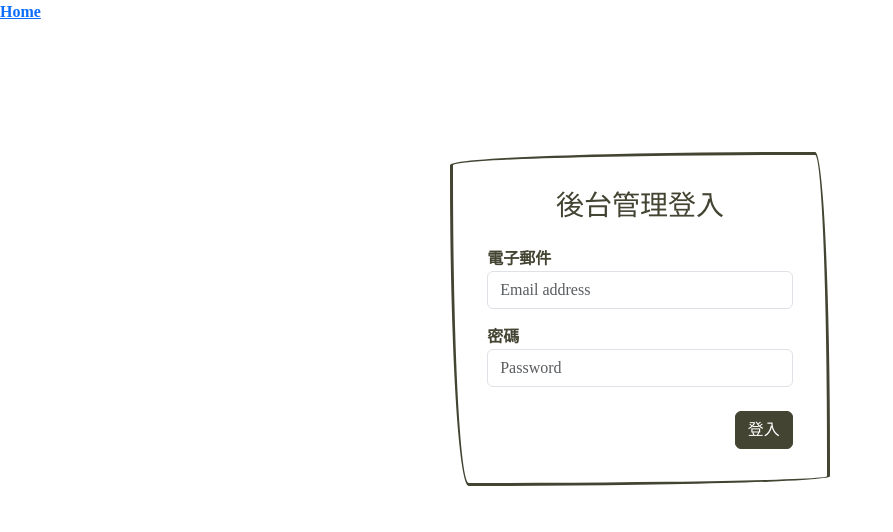
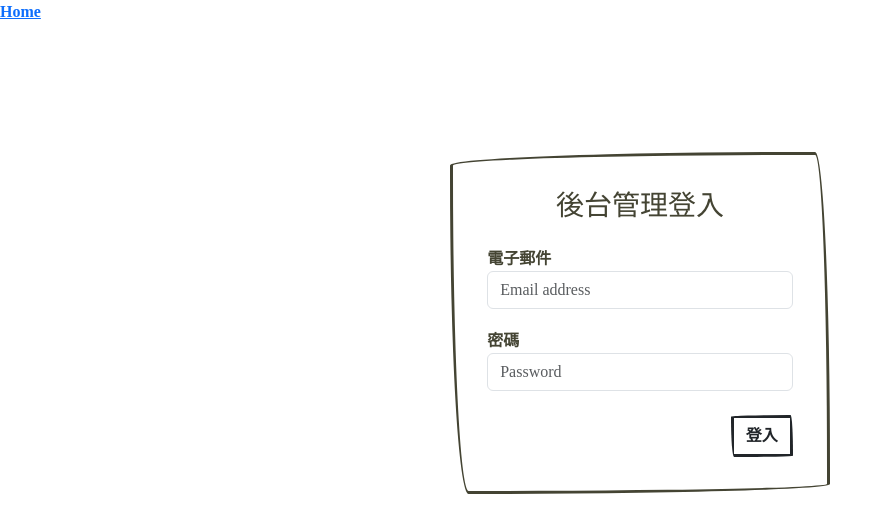
Before and after one commit to junhoulin/VUE_finalProject, a Vue app: page / in a window 1280 px wide. Shown: the top 532 px of the page, without its empty margins (0-893 px from the left). Built offline with nearby package versions, Linux system fonts and the light colour scheme; a web font is replaced by a local one.

Commit message:
Revise btn

```diff
--- a/src/views/AdminLogin.vue
+++ b/src/views/AdminLogin.vue
@@ -4,7 +4,7 @@
       <div class="col-md-4 form-background ">
         <h1 class="h3 mb-4 font-weight-normal row justify-content-center">後台管理登入</h1>
         <div class="mb-3">
-          <label for="inputEmail" class="sr-only">電子郵件
+          <label for="inputEmail" class="sr-only mb-1">電子郵件
           <input
             type="email"
             id="inputEmail"
@@ -28,7 +28,7 @@
         </label>
         </div>
         <div class="text-end mt-4">
-          <button class="btn btn-md btn-primary" type="submit" @click.prevent="signIn">登入</button>
+          <button class="btn btn-md main-btn" type="submit" @click.prevent="signIn">登入</button>
         </div>
       </div>
     </form>
@@ -66,7 +66,9 @@ export default {
 <style lang="scss">
 $maincolor: #443;
 $border-radius: 95% 4% 97% 5% / 4% 94% 3% 95%;
+$border-radius-hover: 4% 95% 6% 95% / 95% 4% 92% 5%;
 $border: .2rem solid;
+$border-hover: .2rem dashed;
 
 form {
   color: $maincolor;
@@ -81,4 +83,15 @@ form {
   }
 }
 
+.main-btn{
+    border: $border;
+    border-radius: $border-radius;
+    font-weight: 600;
+    &:hover{
+      border: $border-hover;
+      border-radius: $border-radius-hover;
+      transition: all .2s linear;
+    }
+  }
+
 </style>
```
